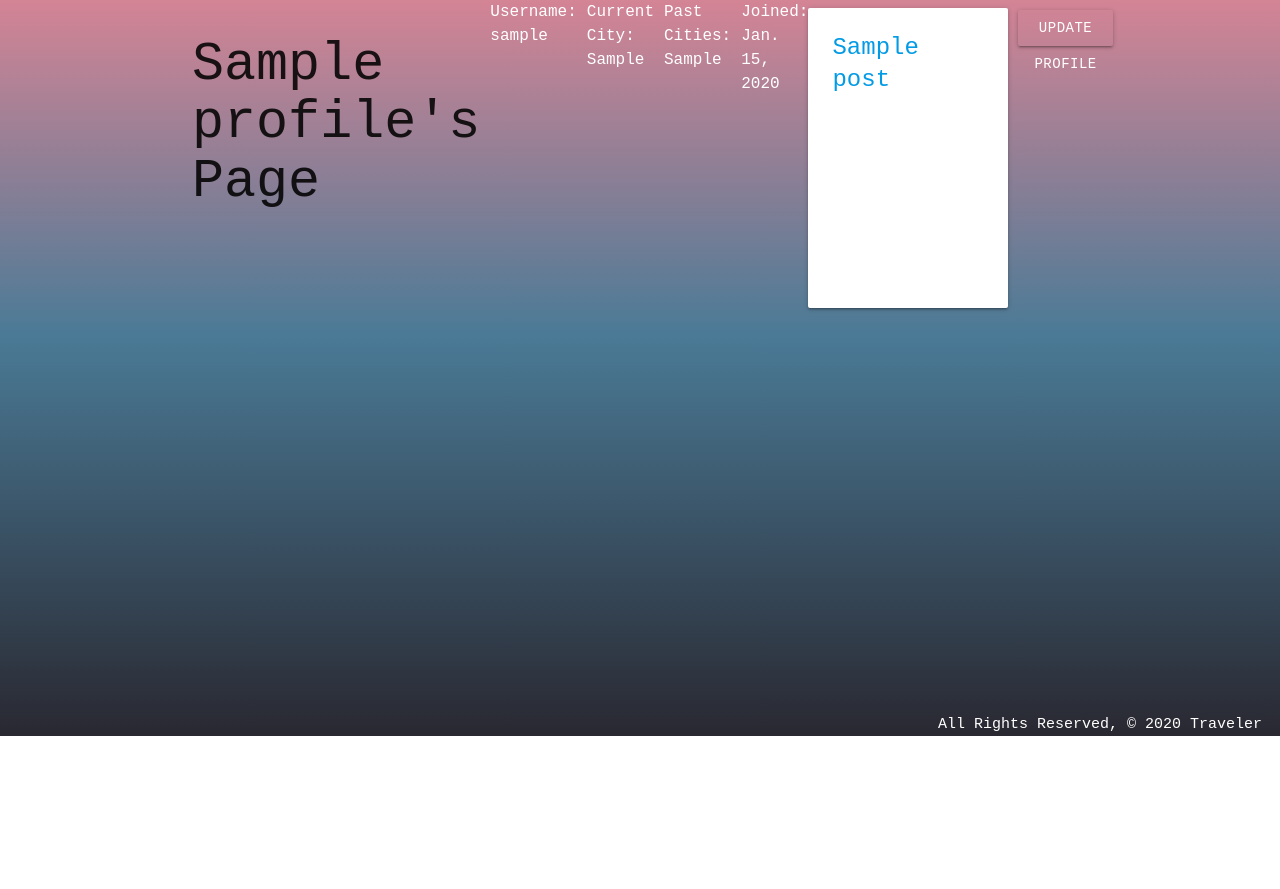
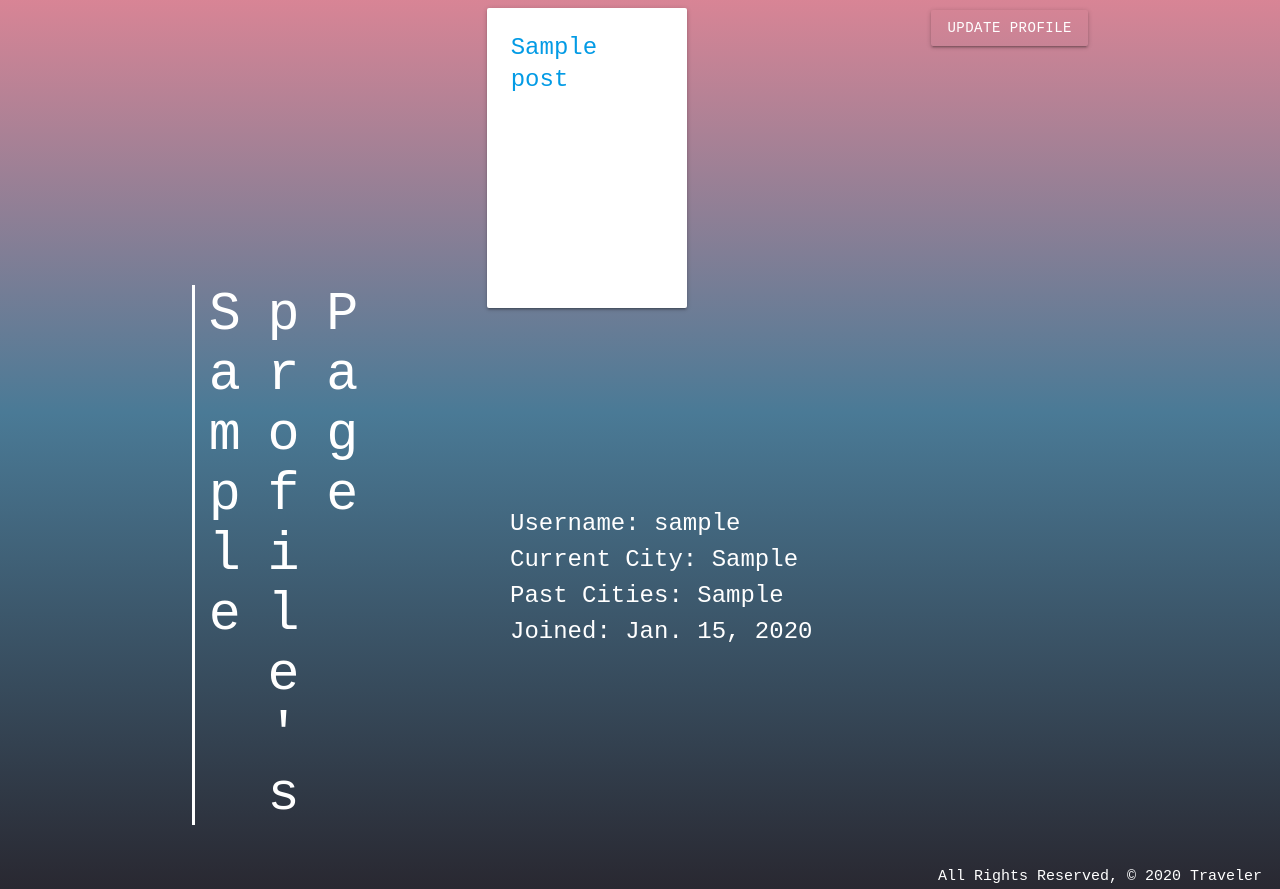
Before and after one commit to CSimoneCode/Project-Wayfarer, a Django app: page /profile/ in a window 1280 px wide. Shown: the part 64-953 px from the top of the page. Before the commit the page ends 800 px from the top, so only its background shows below. Run offline with Django 3.2, Linux system fonts and the light colour scheme; a user stored in the database is signed in; tables that the repository leaves empty hold one stand-in row (values such as "Sample post").

Commit message:
Profile Index Page Text Position Edit

```diff
--- a/main_app/static/css/style.css
+++ b/main_app/static/css/style.css
@@ -32,7 +32,7 @@
   text-orientation: upright;
 }
 
-h1 {
+h1, h2 {
   color: white;
   padding: 0;
   border-left: 3px solid white;
@@ -134,6 +134,16 @@
   font-size: 12px;
 }
 
+.profile-cont {
+  position: absolute;
+  top: 570px;
+  left: 500px;
+}
+
+.profile-cont p {
+  font-size: x-large;
+}
+
 footer {
   padding-top: 0;
   text-align: right;
--- a/main_app/static/css/style.scss
+++ b/main_app/static/css/style.scss
@@ -45,7 +45,7 @@
     text-orientation: upright;
 }
 
-h1 {
+h1, h2 {
     color: white;
     padding: 0;
     border-left: 3px solid white;
@@ -152,6 +152,19 @@
     font-size: 12px;
 }
 
+// --------------------------------------- Profile
+.profile-cont {
+    position: absolute;
+    top: 570px;
+    left: 500px;
+    p {
+        font-size: x-large;
+    }
+
+}
+
+
+
 // --------------------------------------- Footer
 footer {
     padding-top: 0;
--- a/main_app/templates/profiles/index.html
+++ b/main_app/templates/profiles/index.html
@@ -2,14 +2,16 @@
 {% block title %}Profile{% endblock %}
 
 {% block content %}
-<h2>{{ profile.name }}'s Page</h2>
+<span  class="rotate">
+  <h2>{{ profile.name }}'s Page</h2>
+</span>
 
-<p>Username: {{ request.user }}</p>
-
-<p>Current City: {{ profile.current_city }}</p>
-<p>Past Cities: {{ profile.past_cities }}</p>
-<p>Joined: {{ profile.join_date }}</p>
-
+<div class="profile-cont">
+  <p>Username: {{ request.user }}</p>
+  <p>Current City: {{ profile.current_city }}</p>
+  <p>Past Cities: {{ profile.past_cities }}</p>
+  <p>Joined: {{ profile.join_date }}</p>
+</div>
 
 {% for post in posts %}
 <a href="{% url 'posts_detail' post.id %}">
```
Also changed, not shown: 1 other file.
